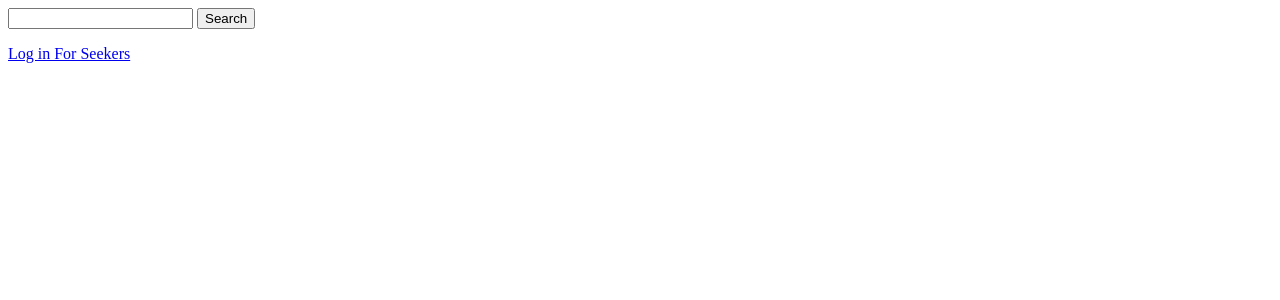
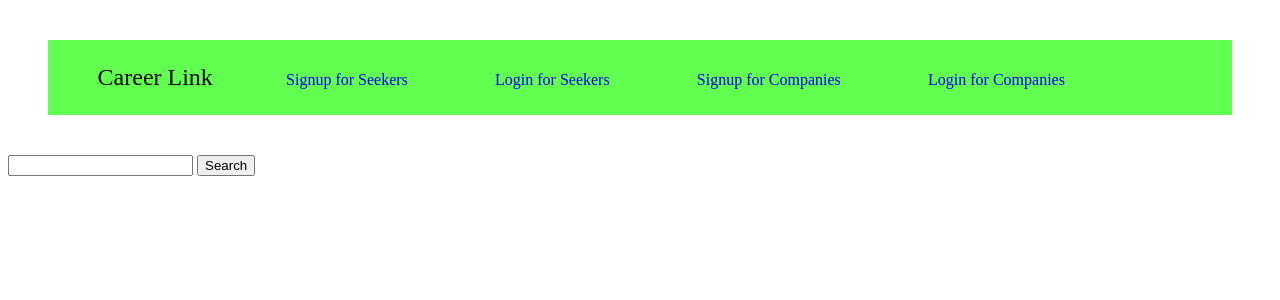
Before and after one commit to CoderEx24/csc314-project, a Django app: page / in a window 1280 px wide. Shown: the top 300 px of the page. Run offline with Django 5.2, Linux system fonts and the light colour scheme.

Commit message:
backend: added basic template

```diff
--- /dev/null
+++ b/src/backend/core/static/core/base.css
@@ -0,0 +1,29 @@
+#topbar {
+    background-color: #62fe50;
+    list-style-type: none;
+    margin: 5vh;
+    padding: 3vh;
+}
+
+#topbar li {
+    display: inline;
+    padding: 2vw;
+}
+
+#name {
+    font-size: 18pt;
+    padding: 0;
+}
+
+#topbar li a {
+    text-align: center;
+    text-decoration: none;
+    padding: 12px 16px;
+    transition: 0.3s linear;
+}
+
+#topbar li a:hover {
+    background-color: black;
+    color: white;
+
+}
--- /dev/null
+++ b/src/backend/core/templates/core/base.html
@@ -0,0 +1,47 @@
+{% load static %}
+
+<!DOCTYPE html>
+
+<html>
+    <head>
+        <link rel="stylesheet" href="{% static 'core/base.css' %}" />
+        <title> Career Link {% block title %}{% endblock %} </title>
+    </head>
+
+    <body>
+        <ul id="topbar">
+            {% block topbar %}
+
+            <li id="name"> Career Link </li>
+            {% if user.is_authenticated %}
+            <li>
+                {{ user.username }}
+            </li>
+            <li>
+                <a href="{% url 'core:logout' %}"> logout </a>
+            </li>
+            {% else %}
+            <li>
+                <a href="{% url 'core:personal_signup' %}"> Signup for Seekers </a>
+            </li>
+            <li>
+                <a href="{% url 'core:personal_login' %}"> Login for Seekers </a>
+            </li>
+            <li>
+                <a href="{% url 'core:company_signup' %}"> Signup for Companies </a>
+            </li>
+            <li>
+                <a href="{% url 'core:company_login' %}"> Login for Companies </a>
+            </li>
+            {% endif %}
+
+
+            {% endblock %}
+        </ul>
+        <div id="content">
+            {% block main_section %}
+            {% endblock %}
+        </div>
+    </body>
+
+</html>
--- a/src/backend/core/templates/core/index.html
+++ b/src/backend/core/templates/core/index.html
@@ -1,15 +1,14 @@
+{% extends 'core/base.html' %}
+
+{% block main_section %}
+
     <form method="get" action="{% url 'core:search_jobposts' %}">
         {% csrf_token %}
         <input type="text" name="query" />
         <input type="submit" value="Search" />
     </form>
 
-{% if user.is_anonymous %}
-<a href="{% url 'core:personal_login' %}"> Log in For Seekers </a>
-{% else %}
-
-
-<h1> Logged in as {{ user }}</h1>
+    {% if user.is_authenticated %}
     {% if profile == 'personal' %}
 
     <form method="post" action="{% url 'core:post' %}">
@@ -22,6 +21,7 @@
         {{ form }}
         <input type="submit" value="post" />
     </form>
+
     {% endif %}
 
     {% if search_results %}
@@ -33,3 +33,5 @@
         </ul>
     </div>
     {% endif %}
+
+{% endblock %}
--- a/src/backend/core/templates/core/jobpost.html
+++ b/src/backend/core/templates/core/jobpost.html
@@ -1,3 +1,7 @@
+{% extends 'core/base.html' %}
+
+{% block main_section %}
+
 
 <h1> {{ jobpost.job_title }} </h1>
 
@@ -42,3 +46,5 @@
 </ul>
 {% else %}
 {% endif %}
+
+{% endblock %}
--- a/src/backend/core/templates/core/login.html
+++ b/src/backend/core/templates/core/login.html
@@ -1,3 +1,7 @@
+{% extends 'core/base.html' %}
+
+{% block main_section %}
+
 
 {% if type == 'company' %}
 <form method="post" action="{% url 'core:company_login' %}">
@@ -9,3 +13,5 @@
     {{ form }}
     <input type="submit" value="Login"/>
 </form>
+
+{% endblock %}
--- a/src/backend/core/templates/core/personal_profile.html
+++ b/src/backend/core/templates/core/personal_profile.html
@@ -1,3 +1,7 @@
+{% extends 'core/base.html' %}
+
+{% block main_section %}
+
 <h1> {{ user.user.username }} </h1>
 
 <h2> Posts </h2>
@@ -28,3 +32,5 @@
         </li>
     {% endfor %}
 </ul>
+
+{% endblock %}
```
Also changed, not shown: src/backend/core/templates/core/post.html (+7 -1 lines), src/backend/core/templates/core/signup.html (added, +17 -0 lines). Lines whose indentation alone changed are shown as unchanged.
